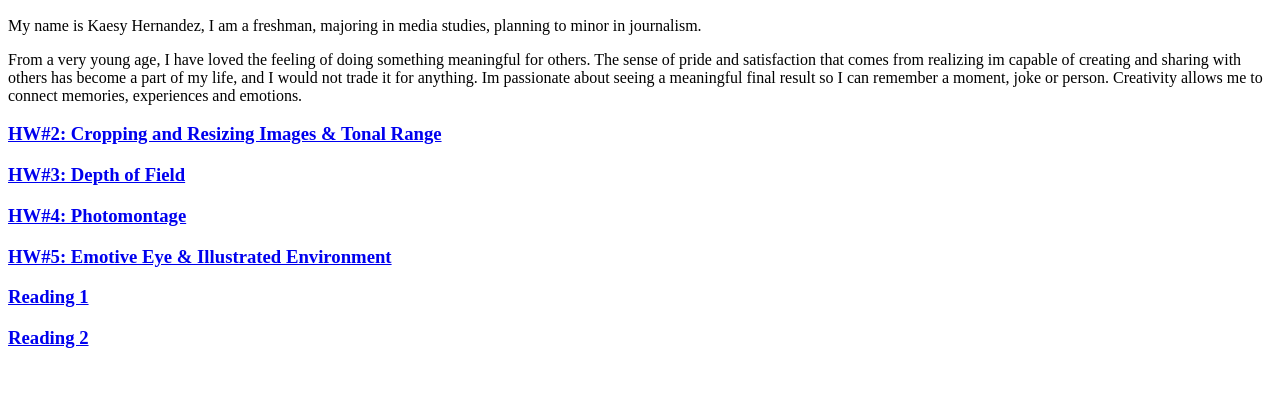
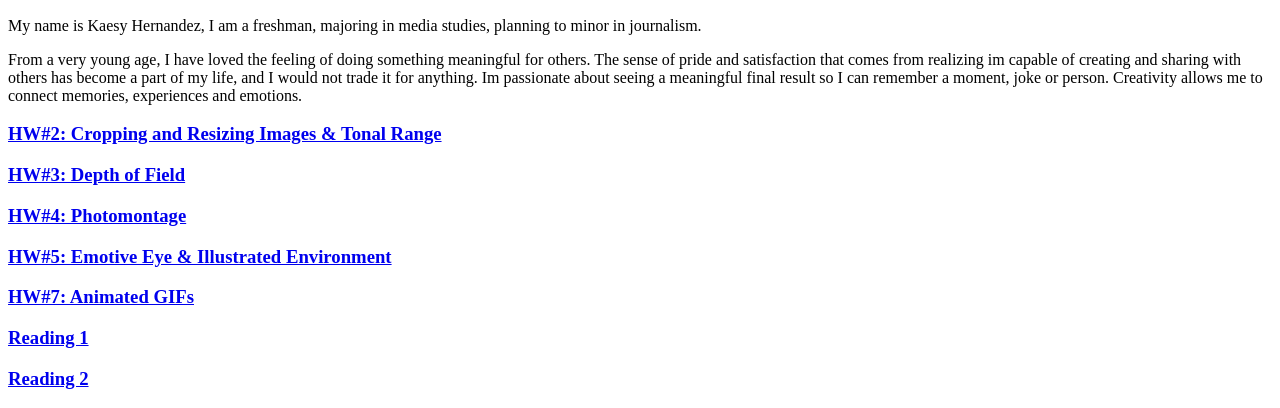
Before and after one commit to Kaesyh/medpl150, a plain HTML site: page index.html in a window 1280 px wide. Shown: the part 393-801 px from the top of the page. Drawn offline with Linux system fonts and the light colour scheme.

Commit message:
Update index.html

```diff
--- a/index.html
+++ b/index.html
@@ -40,6 +40,9 @@ Im passionate about seeing a meaningful final result so I can remember a moment,
             <h3><a href="homework5.html">HW#5: Emotive Eye & Illustrated Environment</a></h3>
         </section>
         <section>
+            <h3><a href="homework7.html">HW#7: Animated GIFs</a></h3>
+        </section>
+        <section>
             <h3><a href="reading1.html">Reading 1</a></h3>
         </section>
         <section>
```
